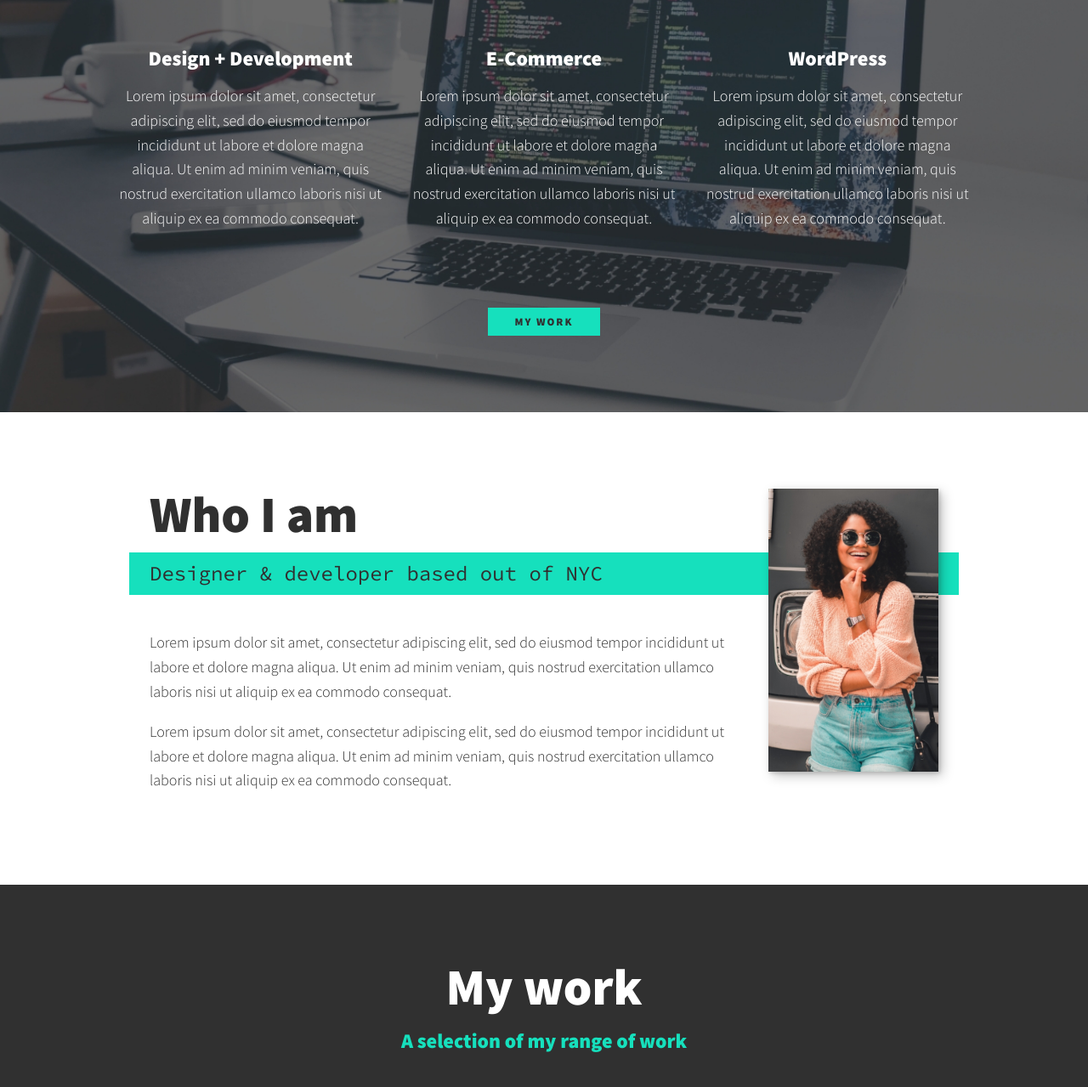
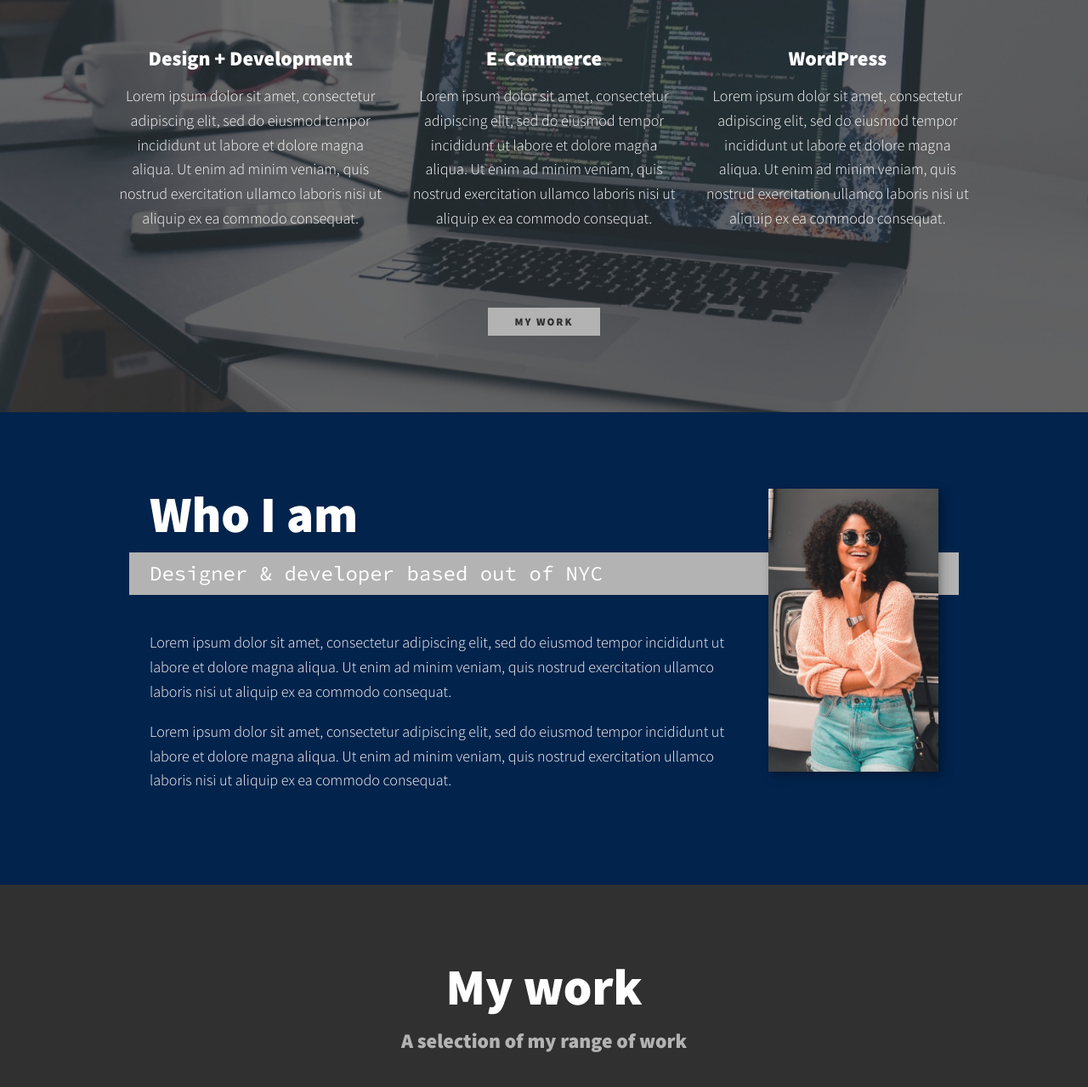
Before and after one commit to rfussell17/port-style-site, a plain HTML site: page index.html in a window 1280 px wide. Shown: the part 793-2072 px from the top of the page at 85% size. Drawn offline with nearby package versions, Linux system fonts and the light colour scheme.

Commit message:
messing with color palette, needs more contrast

```diff
--- a/style.css
+++ b/style.css
@@ -15,7 +15,8 @@
 
   --clr-light: #fff;
   --clr-dark: #303030;
-  --clr-accent: #16e0bd;
+  --clr-accent: #b3b3b3;
+  --clr-blue: #02234c;
 
   --fs-h1: 3rem;
   --fs-h2: 2.25rem;
@@ -42,8 +43,8 @@ html {
 }
 
 body {
-  background: var(--clr-light);
-  color: var(--clr-dark);
+  background: var(--clr-blue);
+  color: var(--clr-light);
   margin: 0;
   font-family: var(--ff-primary);
   font-size: var(--fs-body);
@@ -298,7 +299,7 @@ header {
 /*  My services section  */
 
 .my-services {
-  background-color: var(--clr-dark);
+  background-color: black;
   background-image: url(../img/services-bg.jpg);
   background-size: cover;
   color: var(--clr-light);
```
